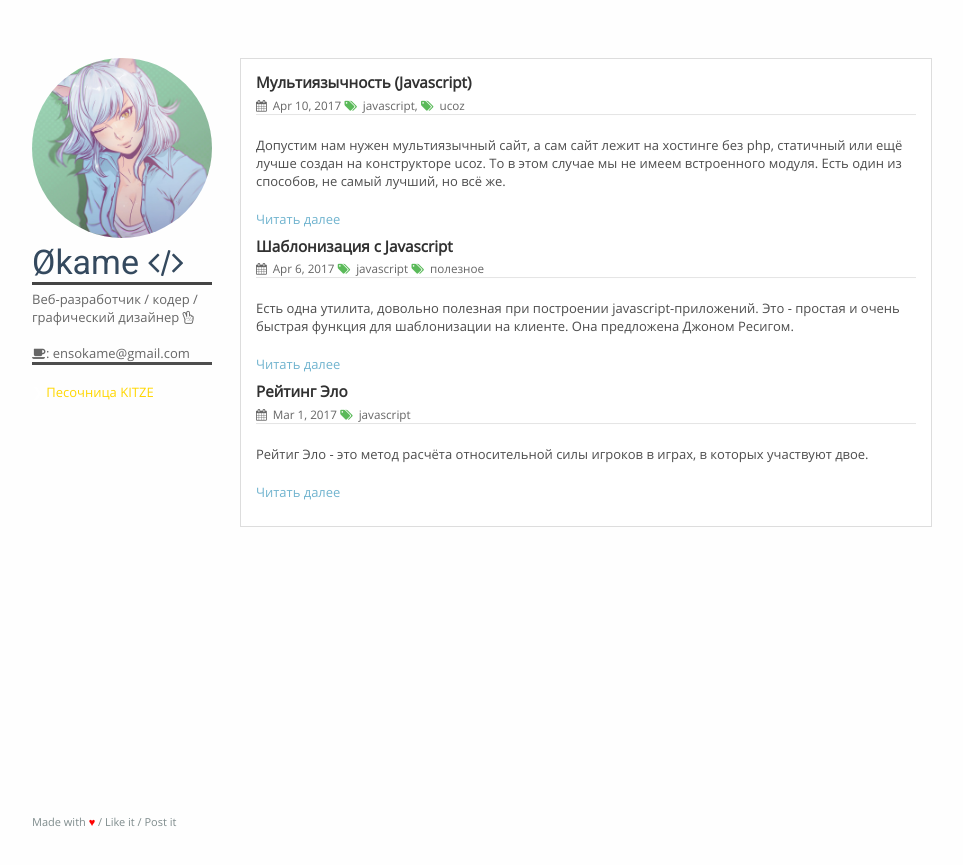
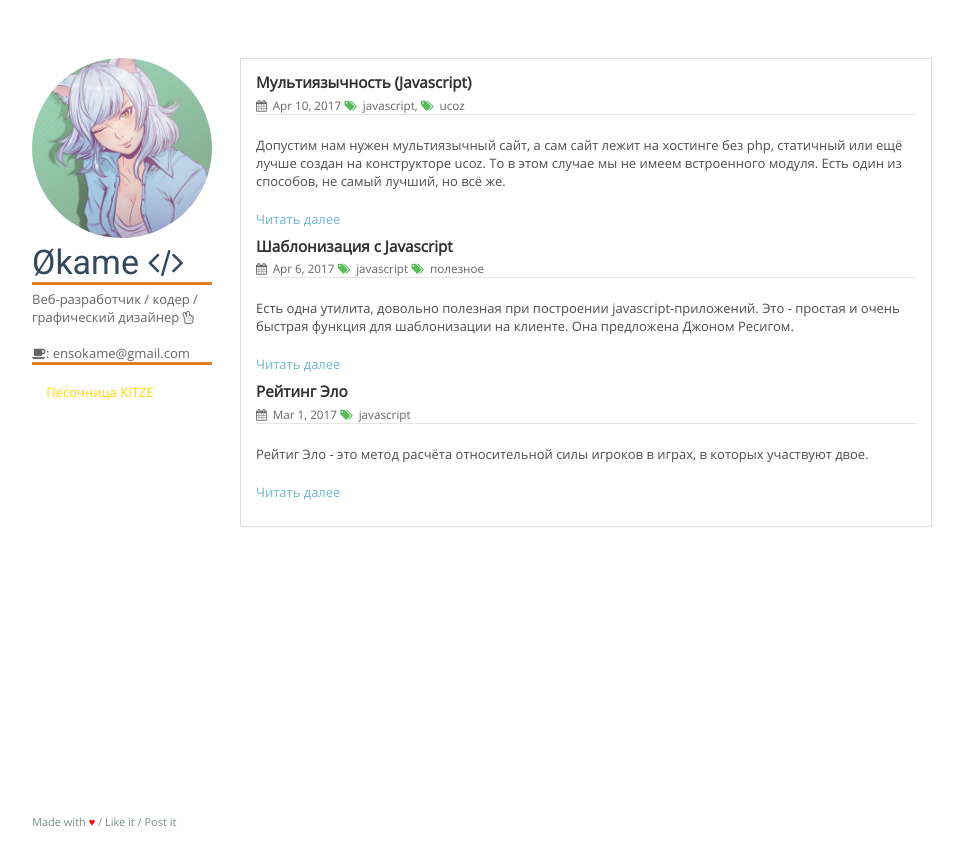
Before and after one commit to IOEnso/ioenso.github.io, a Jekyll site: the page built from index.html, in a window 1280 px wide. Shown: the top 865 px of the page, without its empty margins (158-1121 px from the left). Built offline with Jekyll 4.4.1, drawn with Linux system fonts in a browser that asks for light colours.

Commit message:
Update main.css

```diff
--- a/assets/css/main.css
+++ b/assets/css/main.css
@@ -65,7 +65,7 @@ a:hover small {
 	font-family: 'Roboto', sans-serif;
 	color: #FFD700;
 	font-size: 34px;
-	border-bottom: 3px solid #444;
+	border-bottom: 3px solid #e67e22;
 }
 .logo a {
 	color: #34495e;
@@ -78,10 +78,10 @@ a:hover small {
 	border: 7px solid #87CEEB;
 }
 .dsbk {
-	color: #666666;
+	color: #666;
 	margin: 0;
 	margin-top: 5px;
-	border-bottom: 3px solid #4d4d4d;
+	border-bottom: 3px solid #e67e22;
 }
 blockquote {
   border-left:1px solid #e5e5e5;
```
